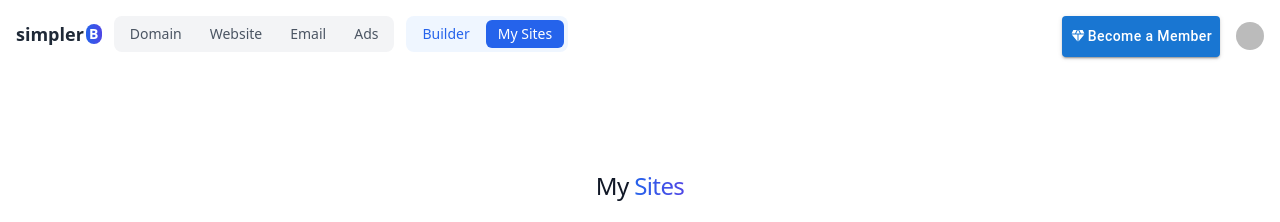
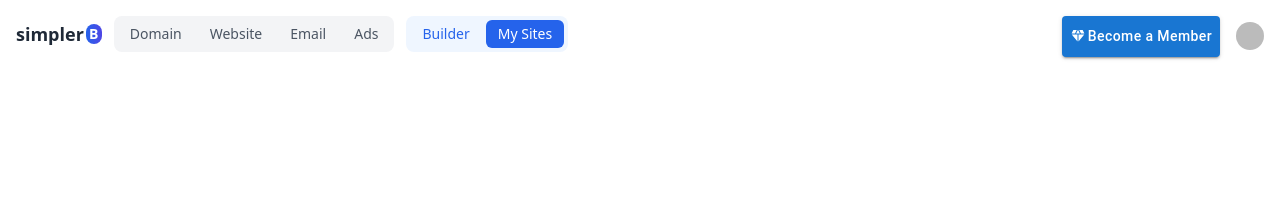
Before and after one commit to romanvieito/simplerb, a Next.js app: page /sites in a window 1280 px wide. Shown: the top 222 px of the page. Built offline with nearby package versions, Linux system fonts and the light colour scheme; no server answers; sample sign-in values are in the browser's storage; some icons are missing.

Commit message:
extra label

```diff
--- a/pages/sites.tsx
+++ b/pages/sites.tsx
@@ -334,10 +334,6 @@ const SitesPage = () => {
           )}
         </Box>
 
-        <h1 className="text-2xl text-gray-900 mb-3 tracking-tight">
-          My <span className="bg-clip-text text-transparent bg-gradient-to-r from-blue-600 to-indigo-600">Sites</span>
-        </h1>
-
         {/* Main Content Area */}
         <div className="w-full max-w-6xl mx-auto mt-8">
           {/* Header Section */}
```
